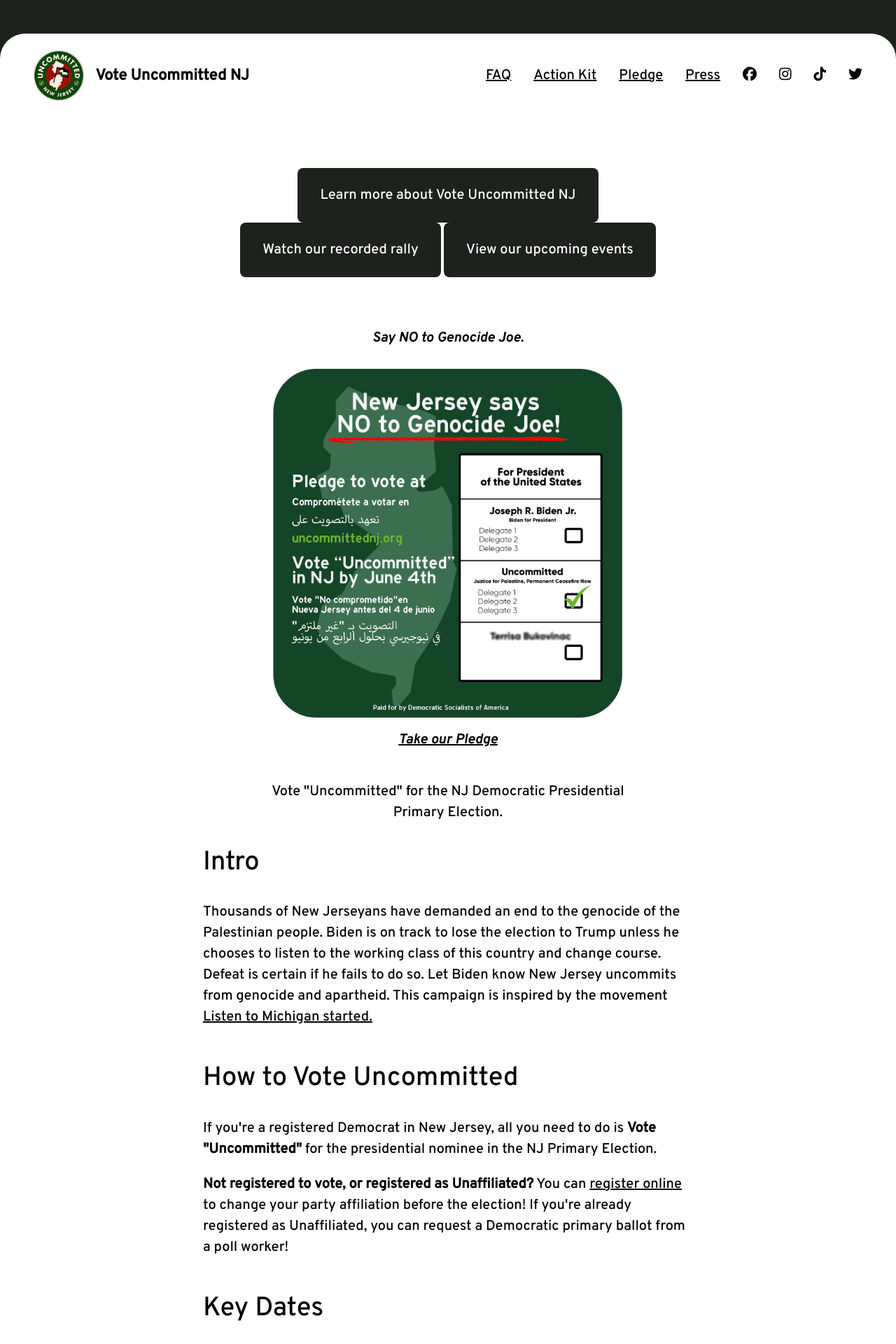
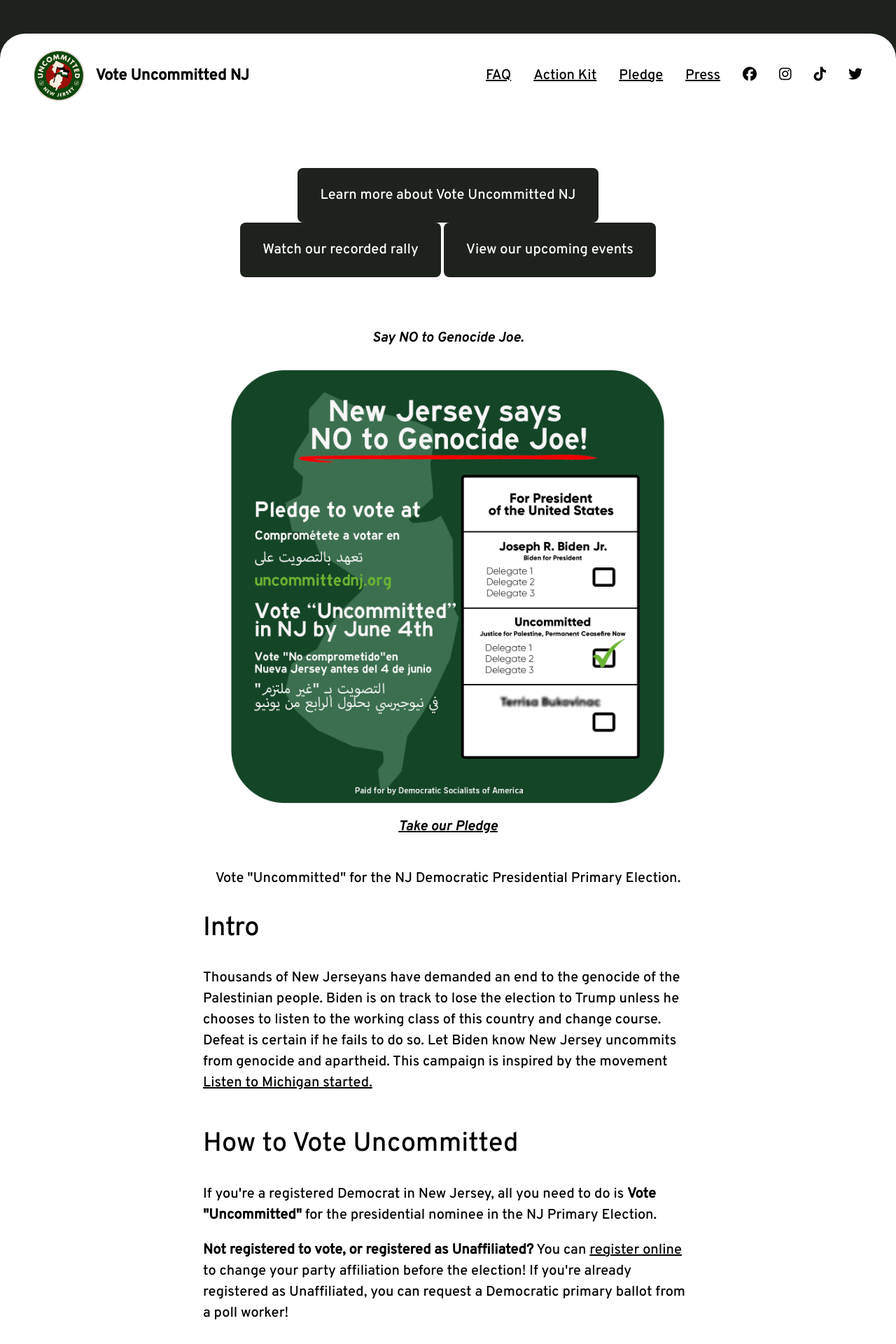
Before and after one commit to dsa-ntc/uncommittednj.org, a Jekyll site: the page built from index.html, in a window 1280 px wide. Shown: the top 1920 px of the page at 70% size. Built offline with Jekyll 4.4.1, drawn with Linux system fonts in a browser that asks for light colours; nearby versions of some CDN libraries; a script that is not in the unit is left out; comment, search, counter and statistics services are not loaded.

Commit message:
Update styles.scss

```diff
--- a/css/styles.scss
+++ b/css/styles.scss
@@ -403,7 +403,7 @@
 
   .prelude{
     margin: 0 auto;
-    max-width: 540px;
+    max-width: 950px;
     text-align: center;
 
     .intro-description {
```
